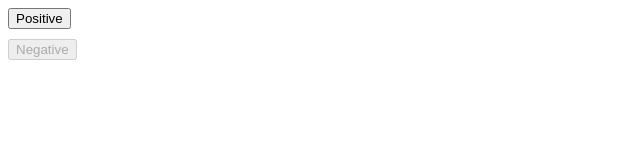
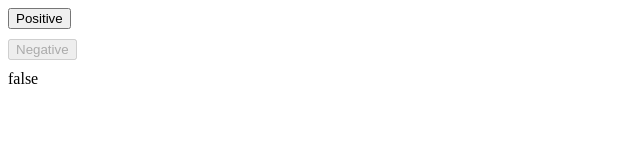
Before and after one commit to khazaddoom/Angular-Day2, an Angular app: page / in a window 1280 px wide. Shown: the top 160 px of the page, without its empty margins (0-640 px from the left). Built offline with nearby package versions, Linux system fonts and the light colour scheme.

Commit message:
understanding propery binding!

```diff
--- a/src/app/app.component.html
+++ b/src/app/app.component.html
@@ -3,4 +3,6 @@
   <button [disabled] = "hideshow" (click)="onbuttonclick()">Positive</button>
   <button [disabled] = "!hideshow" (click)="onbuttonclick()">Negative</button>
 
+  {{ hideshow }}
+
 </div>
```
